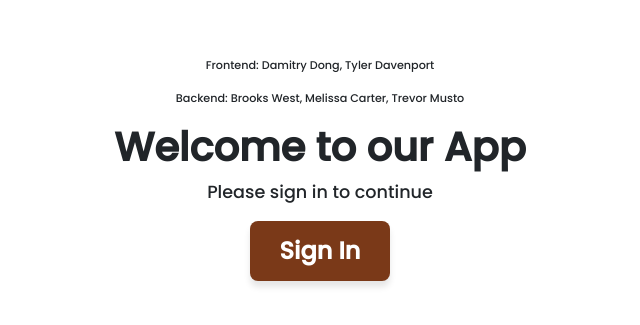
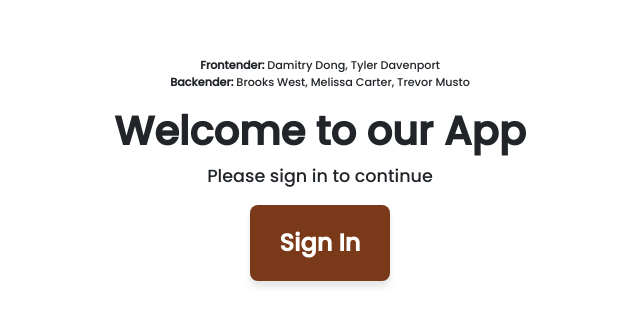
Before and after one commit to DamitryDong/hotel-booking-client, a Next.js app: page /booking/new in a window 1280 px wide. Shown: the part 231-556 px from the top of the page, without its empty margins (320-960 px from the left). Built offline with nearby package versions, Linux system fonts and the light colour scheme; no server answers.

Commit message:
soft addition to nav

```diff
--- a/src/app/layout.js
+++ b/src/app/layout.js
@@ -9,6 +9,10 @@ const poppins = Poppins({ subsets: ['latin'], weight: ['500'] });
 export default function RootLayout({ children }) {
   return (
     <html lang="en">
+      <head>
+        {/* Add the favicon link */}
+        <link rel="icon" href="\images/WWH.png" sizes="any" />
+      </head>
       <body className={`${inter.className} ${poppins.className}`}>
         <ClientProvider>{children}</ClientProvider>
       </body>
--- a/src/components/NavBar.js
+++ b/src/components/NavBar.js
@@ -12,8 +12,11 @@ function MyNavbar() {
         <Navbar.Toggle />
         <Navbar.Offcanvas placement="start">
           <Offcanvas.Header closeButton>
-            <Offcanvas.Title id="offcanvasNavbarLabel" style={{ paddingLeft: '15px' }}>
-              NAV or Logo IDK
+            <Offcanvas.Title id="offcanvasNavbarLabel" style={{ paddingLeft: '2px' }}>
+              <div>
+                <img src="\images/cowboy-hat-illustration-png.webp" alt="logo" style={{ height: '30px', width: 'auto' }} />
+                <strong>Navigations</strong>
+              </div>
             </Offcanvas.Title>
           </Offcanvas.Header>
           <Offcanvas.Body>
--- a/src/components/SignIn.js
+++ b/src/components/SignIn.js
@@ -18,8 +18,11 @@ function Signin() {
         height: '100vh',
       }}
     >
-      <p style={{ fontSize: '.7rem' }}>Frontend: Damitry Dong, Tyler Davenport</p>
-      <p style={{ fontSize: '.7rem' }}>Backend: Brooks West, Melissa Carter, Trevor Musto</p>
+      <p style={{ fontSize: '.7rem' }}>
+        <strong>Frontender:</strong> Damitry Dong, Tyler Davenport
+        <br />
+        <strong>Backender:</strong> Brooks West, Melissa Carter, Trevor Musto
+      </p>
       <h2 style={{ fontSize: '2.5rem', fontWeight: 'bold' }}>Welcome to our App</h2>
       <p style={{ fontSize: '1.1rem' }}>Please sign in to continue</p>
       <Button
@@ -28,7 +31,7 @@ function Signin() {
         style={{
           backgroundColor: '#7a3918',
           border: 'none',
-          padding: '12px 30px',
+          padding: '20px 30px',
           fontSize: '1.5rem',
           fontWeight: 'bold',
           borderRadius: '8px',
--- a/src/styles/globals.css
+++ b/src/styles/globals.css
@@ -62,7 +62,7 @@
 
 .custom-nav-link:hover::before {
   width: 100%;
-  background-color: #000000;
+  background-color: #180d04;
   border-top-right-radius: 10px;
   border-bottom-right-radius: 10px;
 }
```
Also changed, not shown: public/images/cowboy-hat-illustration-png.webp (added), 1 other file (tests, documents, lock files or other folders).
